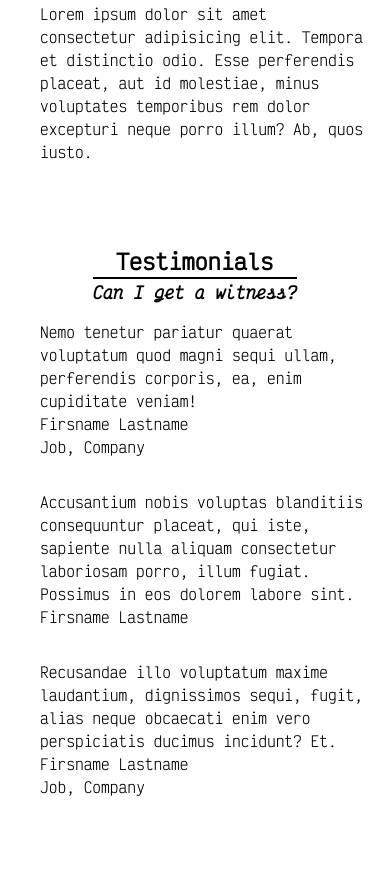
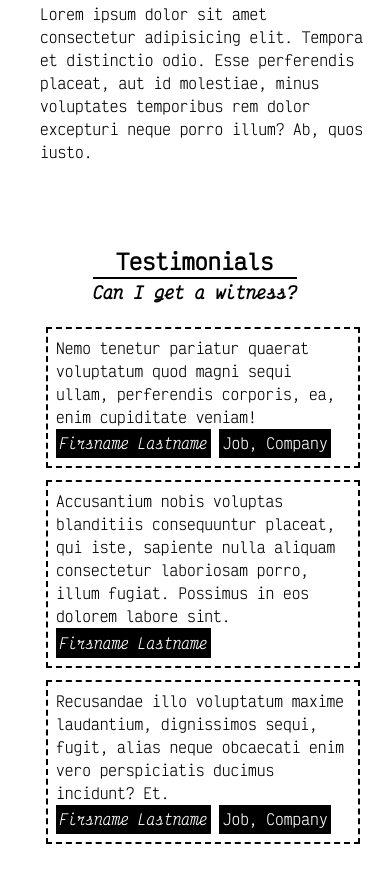
Before and after one commit to weslord/weslord.com, a plain HTML site: page index.html in a window 390 px wide. Shown: the part 1634-2516 px from the top of the page. Drawn offline with Linux system fonts and the light colour scheme.

Commit message:
WIP - reduce squishing of testimonial section

```diff
--- a/style.css
+++ b/style.css
@@ -51,6 +51,30 @@ header h3 {
     display: flex;
 }
 
+.testimonials > div > div {
+    outline: 2px dashed black;
+    margin: 0.5em;
+    padding: 0.5em;
+    flex-shrink: 0;
+    flex-grow: 1;
+    width: 1em;
+}
+
+.attribution .name {
+    display: inline-block;
+    padding: 0.2em;
+    background: black;
+    color: white;
+    font-style: italic;
+}
+
+.attribution .position {
+    display: inline-block;
+    padding: 0.2em;
+    background: black;
+    color: white;
+}
+
 @media (max-width: 960px) {
     body {
         min-width: 47em;
@@ -62,6 +86,10 @@ header h3 {
 
     section > div {
         width: 30em;
+    }
+
+    .testimonials > div {
+        overflow-x: scroll;
     }
 }
 
@@ -87,14 +115,19 @@ header h3 {
         width: unset;
         max-width: 30em;
     }
+
+    .testimonials > div {
+        flex-direction: column;
+    }
+
+    .testimonials > div > div {
+        width: unset;
+    }
+
 }
 
 @media (max-width: 460px) {
     ul {
         column-count: 2;
     }
-
-    .testimonials > div {
-        flex-direction: column;
-    }
 }
```
